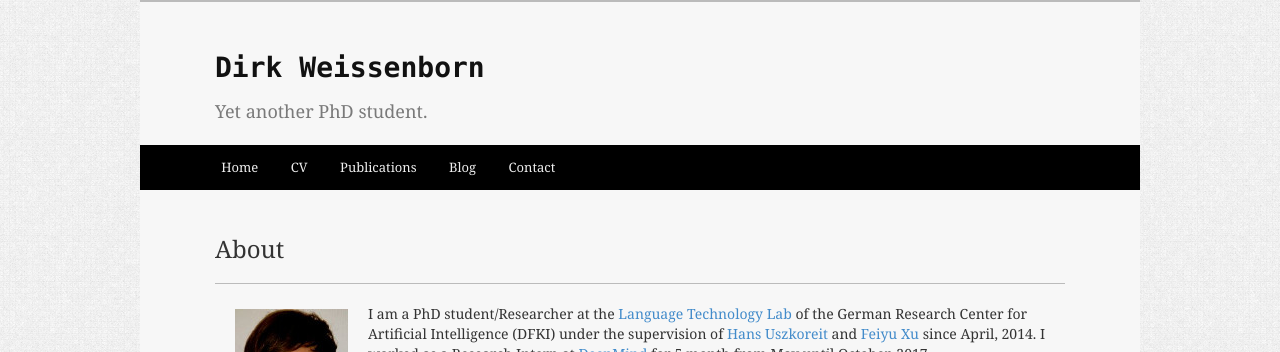
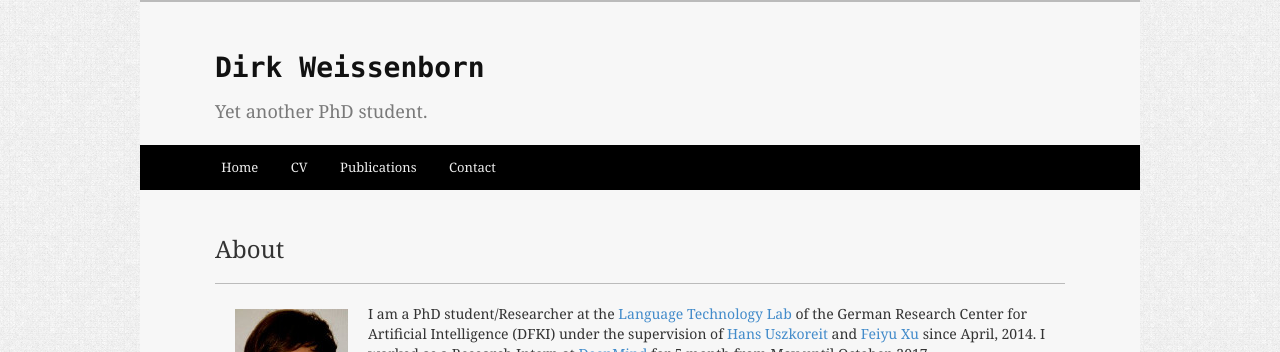
Before and after one commit to dirkweissenborn/dirkweissenborn.github.io, a Jekyll site: the page built from index.md, in a window 1280 px wide. Shown: the top 352 px of the page. Built offline with Jekyll 4.4.1, drawn with Linux system fonts in a browser that asks for light colours.

Commit message:
Update default.html

```diff
--- a/_layouts/default.html
+++ b/_layouts/default.html
@@ -26,7 +26,6 @@
                      <li><a href="/">Home</a></li>
                      <li><a href="/cv.pdf">CV</a></li>
 		     <li><a href="/publications.html">Publications</a></li>
-		     <li><a href="/blog.html">Blog</a></li>
 		     <li><a href="/contact.html">Contact</a></li>
                  </ul>
              </div>
```
